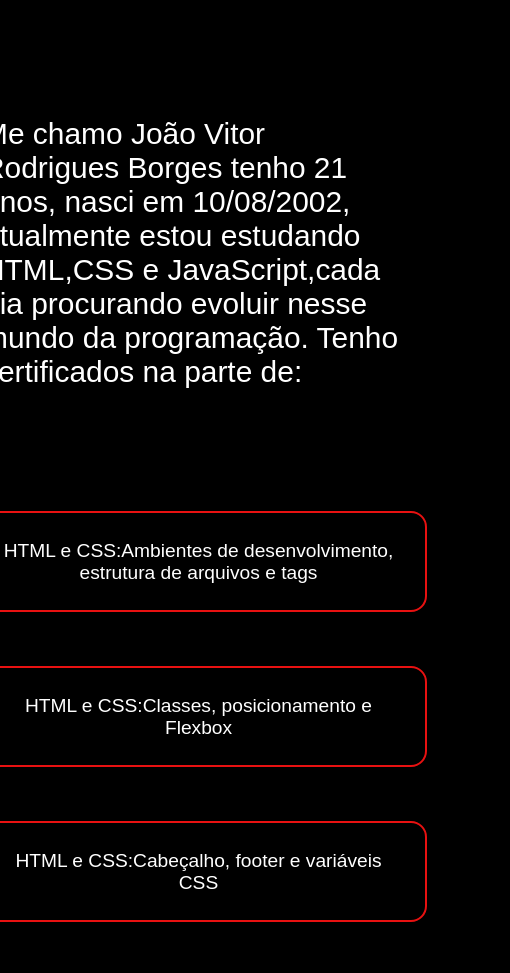
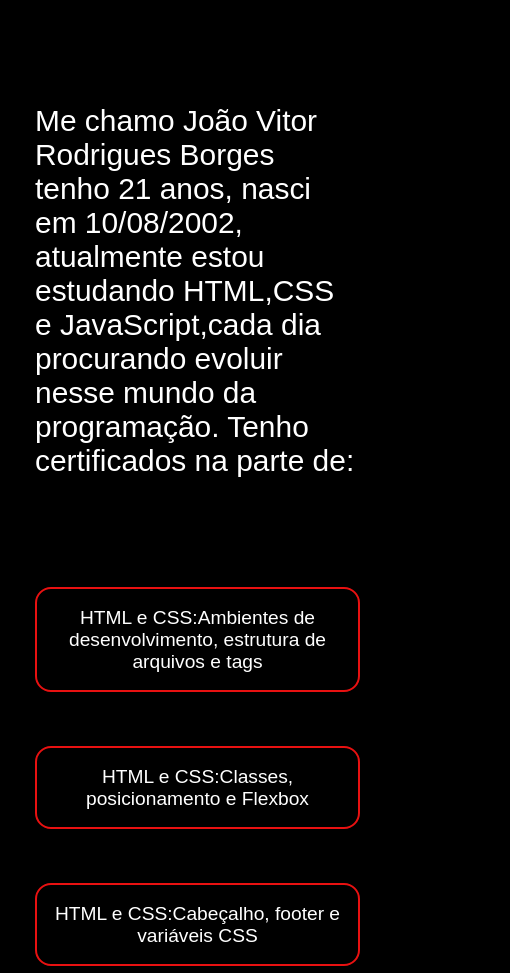
Before and after one commit to JoaoVitorRBT/firstportfolio, a plain HTML site: page about.html in a window 390 px wide. Shown: the part 396-1369 px from the top of the page, 510 px wide, since content can reach past the window. Drawn offline with Linux system fonts and the light colour scheme; a web font is replaced by a local one.

Commit message:
style.css

```diff
--- a/style/style.css
+++ b/style/style.css
@@ -60,6 +60,10 @@ body {
 }
 
 .apresentacao__texto {
+    font-family: var(--fonte-primaria);
+    font-size: 1.87rem;
+}
+.apresentacao__texto__sobre__mim {
     font-family: var(--fonte-primaria);
     font-size: 1.87rem;
 }
@@ -171,8 +175,16 @@ body {
     .apresentacao__texto {
         padding: 10%;
     }
+    .apresentacao__texto__sobre__mim {
+        padding: 10%;
+        margin: auto;
+        width: 350px;
+    }
+    .apresentacao__conteudo__sobre__mim {
+        width: auto;
+    }
     .apresentacao__links__certificado__juntos {
-        width: 530px;
+        width: 350px;
         display: flex;
         flex-direction: column;
         gap: 44px;
@@ -181,7 +193,7 @@ body {
     .apresentacao__links__certificado {
         text-align: center;
         font-size: 1.2rem;
-        width: 400px;
+        width: auto;
         padding: 5%;
         margin: 0px 10px 10px 15px;
     }
```
